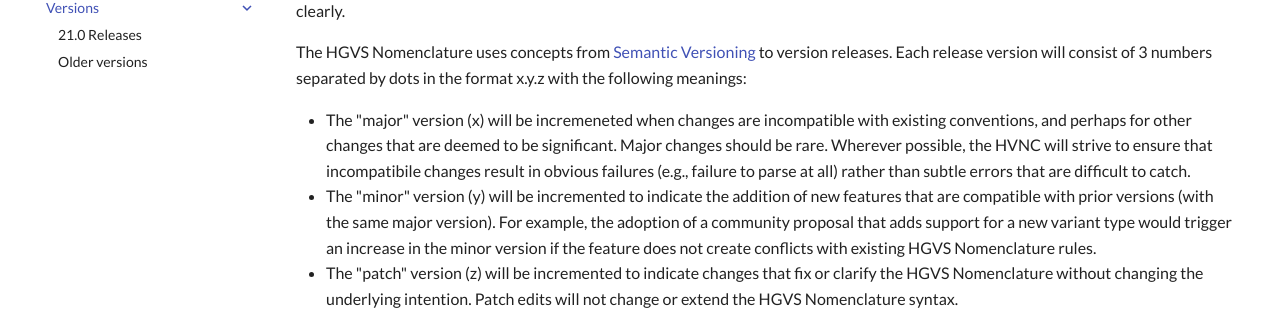
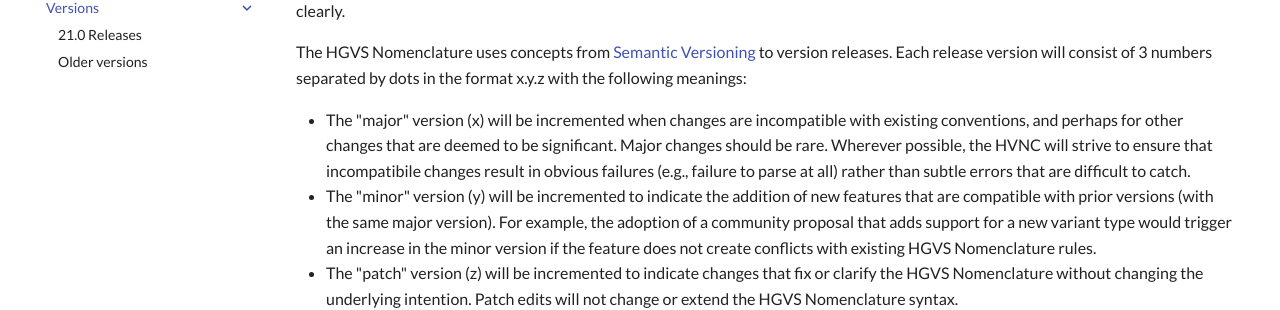
Before and after one commit to HGVSnomenclature/hgvs-nomenclature, an MkDocs documentation site: the page built from docs/versions/index.md, in a window 1280 px wide and 1400 px high. Shown: the part 383-693 px from the top of the window. Built offline with MkDocs 1.6.1 and Material for MkDocs 9.7.7, drawn with Linux system fonts in a browser that asks for light colours.

Commit message:
Fix two small typos.

```diff
--- a/docs/versions/index.md
+++ b/docs/versions/index.md
@@ -9,7 +9,7 @@
 
 The HGVS Nomenclature uses concepts from [Semantic Versioning](https://semver.org/) to version releases. Each release version will consist of 3 numbers separated by dots in the format x.y.z with the following meanings:
 
-- The "major" version (x) will be incremeneted when changes are incompatible with existing conventions, and perhaps for other changes that are deemed to be significant. Major changes should be rare. Wherever possible, the HVNC will strive to ensure that incompatibile changes result in obvious failures (e.g., failure to parse at all) rather than subtle errors that are difficult to catch.
+- The "major" version (x) will be incremented when changes are incompatible with existing conventions, and perhaps for other changes that are deemed to be significant. Major changes should be rare. Wherever possible, the HVNC will strive to ensure that incompatibile changes result in obvious failures (e.g., failure to parse at all) rather than subtle errors that are difficult to catch.
 - The "minor" version (y) will be incremented to indicate the addition of new features that are compatible with prior versions (with the same major version).  For example, the adoption of a community proposal that adds support for a new variant type would trigger an increase in the minor version if the feature does not create conflicts with existing HGVS Nomenclature rules.
 - The "patch" version (z) will be incremented to indicate changes that fix or clarify the HGVS Nomenclature without changing the underlying intention. Patch edits will not change or extend the HGVS Nomenclature syntax.
 
```
Also changed, not shown: docs/versions/21.0.md (+1 -1 lines).
